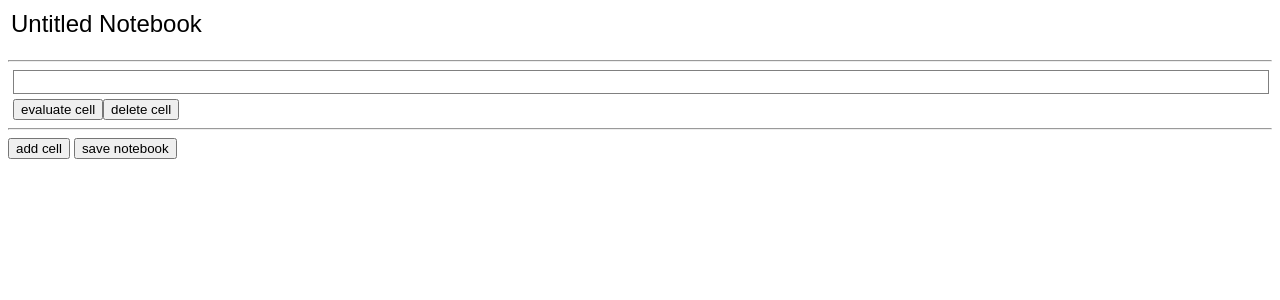
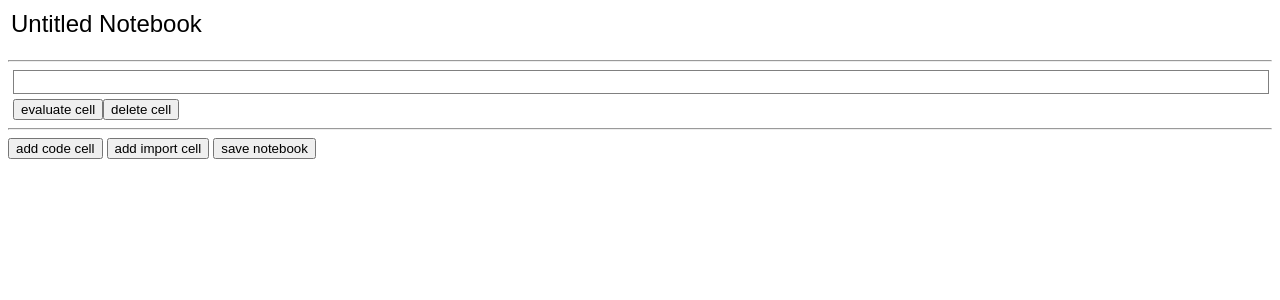
Before and after one commit to jacksonfellows/tabula, a Flask app: page /new in a window 1280 px wide. Shown: the top 300 px of the page. Run offline with Flask 2, Linux system fonts and the light colour scheme; some libraries are stand-ins or nearby versions.

Commit message:
add imports

```diff
--- a/app.py
+++ b/app.py
@@ -29,11 +29,11 @@ def notebook(path):
         notebook_state = f.read()
     return render_template('index.html', notebook_state=notebook_state)
 
-# @app.route('/replacements/<path:path>')
-# def replacements(path):
-#     with open(f'notebooks/{path}.tabula') as f:
-#         notebook_state = json.load(f)
-#     return jsonify(notebook_state['replacements'])
+@app.route('/replacements/<path:path>')
+def replacements(path):
+    with open(f'notebooks/{path}.tabula') as f:
+        notebook_state = json.load(f)
+    return jsonify(list(notebook_state['replacements'].values()))
 
 NEW_NOTEBOOK = {
     'title': 'Untitled Notebook',
--- a/static/eval.js
+++ b/static/eval.js
@@ -25,6 +25,8 @@ function render(thing) {
 		elem = $('<span>' + thing.latex + '</span>');
 		MQ.StaticMath(elem[0]);
 		return elem;
+	case 'TextInput':
+		return $('<input type="text">').val(thing.text);
 	default:
 		throw 'unsupported type of thing: ' + thing.type;
 	}
@@ -37,13 +39,19 @@ function unrender(elem) {
 			latex: MQ(elem[0]).latex(),
 		};
 	}
+	if (elem.is('input') && elem.prop('type') === 'text') {
+		return {
+			type: 'TextInput',
+			text: elem.val(),
+		};
+	}
 	throw 'cannot unrender ' + elem;
 }
 
 function runCell(key) {
 	console.log('running cell ' + key);
 	let cell = NOTEBOOK.cells[key];
-	cell.input = unrender($('#input'+key).children(0)); // maybe do this onchange as well?
+	cell.input = unrender($('#input'+key).children(0)); // maybe do this on change as well?
 	switch (cell.type) {
 	case 'code':
 		if (cell.input.type !== 'LatexInput')
@@ -62,6 +70,26 @@ function runCell(key) {
 				latex: printLatex(evalReplacements(tree, NOTEBOOK.replacements))
 			};
 		}
+		break;
+	case 'import':
+		if (cell.input.type !== 'TextInput')
+			throw 'unsupported input type for import cells: ' + cell.input.type;
+		$.ajax({
+			url: '/replacements/' + cell.input.text,
+			dataType: 'json',
+			success: function(newReplacements) {
+				// remove old import
+				for (let key of cell.replacementKeys) {
+					delete NOTEBOOK.replacements[key];
+				}
+				for (let replacement of newReplacements) {
+					let key = newId();
+					NOTEBOOK.replacements[key] = replacement;
+					cell.replacementKeys.push(key);
+				}
+				console.log('imported ' + cell.input.text);
+			}
+		});
 		break;
 	default:
 		throw 'unsupported cell type ' + cell.type;
@@ -89,13 +117,26 @@ function renderCell(key) {
 	);
 }
 
-function addCell() {
+function addCodeCell() {
 	let key = newId();
 	NOTEBOOK.cells[key] = {
 		type: 'code',
 		input: {
 			type: 'LatexInput',
 			latex: ''
+		},
+		replacementKeys: [],
+	};
+	$('#cells').append(renderCell(key));
+}
+
+function addImportCell() {
+	let key = newId();
+	NOTEBOOK.cells[key] = {
+		type: 'import',
+		input: {
+			type: 'TextInput',
+			text: ''
 		},
 		replacementKeys: [],
 	};
@@ -110,7 +151,7 @@ for (let key of Object.keys(NOTEBOOK.cells)) {
 }
 
 if (Object.keys(NOTEBOOK.cells).length === 0) {
-	addCell();
+	addCodeCell();
 }
 
 // stuff to make title look good
--- a/templates/index.html
+++ b/templates/index.html
@@ -30,7 +30,8 @@
     <hr>
     <div id="cells"></div>
     <hr>
-    <button onclick="addCell()">add cell</button>
+    <button onclick="addCodeCell()">add code cell</button>
+    <button onclick="addImportCell()">add import cell</button>
     <button onclick="saveNotebook()">save notebook</button>
   </body>
   <script>
```
